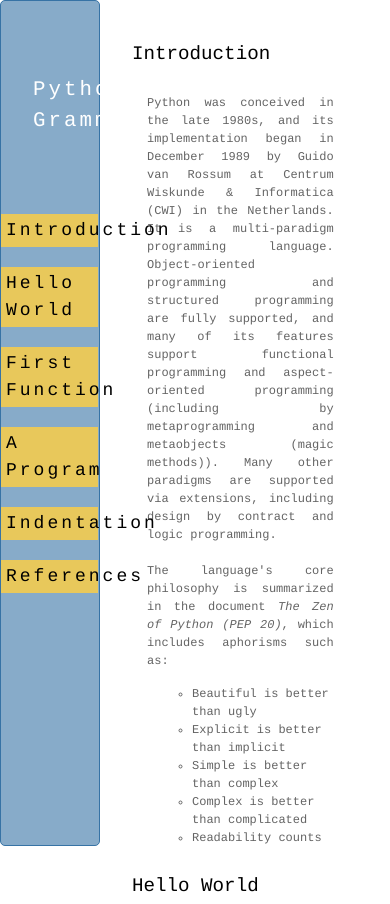
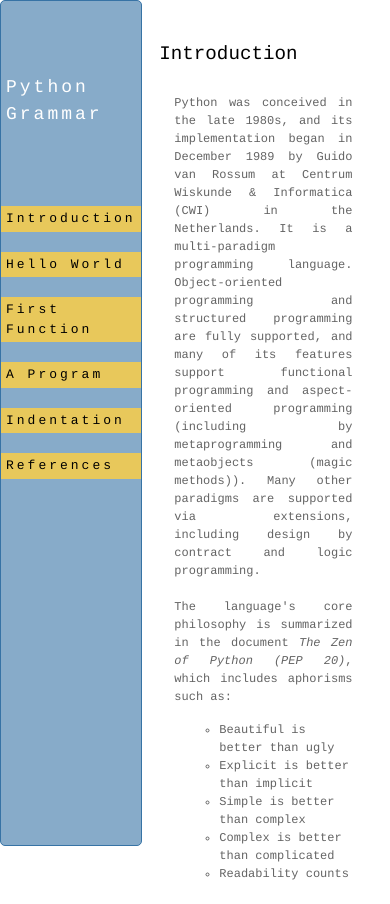
Before and after one commit to mscbr/python-documentation, a plain HTML site: page index.html in a window 390 px wide. Shown: the top 904 px of the page. Drawn offline with Linux system fonts and the light colour scheme.

Commit message:
media querries refix for navbar & main-doc widths

```diff
--- a/style.css
+++ b/style.css
@@ -147,17 +147,28 @@ footer {
 	.main-section header {
 		font-size: 120%;
 	}
+
 	li {
 		font-size: 75%;
 	}
 	code {
 		font-size: 75%;
 	}
+
+}
+@media only screen and (max-width: 750px) {
+	#main-doc {
+		margin-left: 37%;
+	}
+	#navbar {
+		width: 36%;
+	}
 	#nav-header {
-		font-size: 130%;
-	}
-	.nav-link {
 		font-size: 18px;
 		padding-left: 5px;
 	}
+	.nav-link {
+		font-size: 13px;
+		padding-left: 5px;
+	}
 }
```
